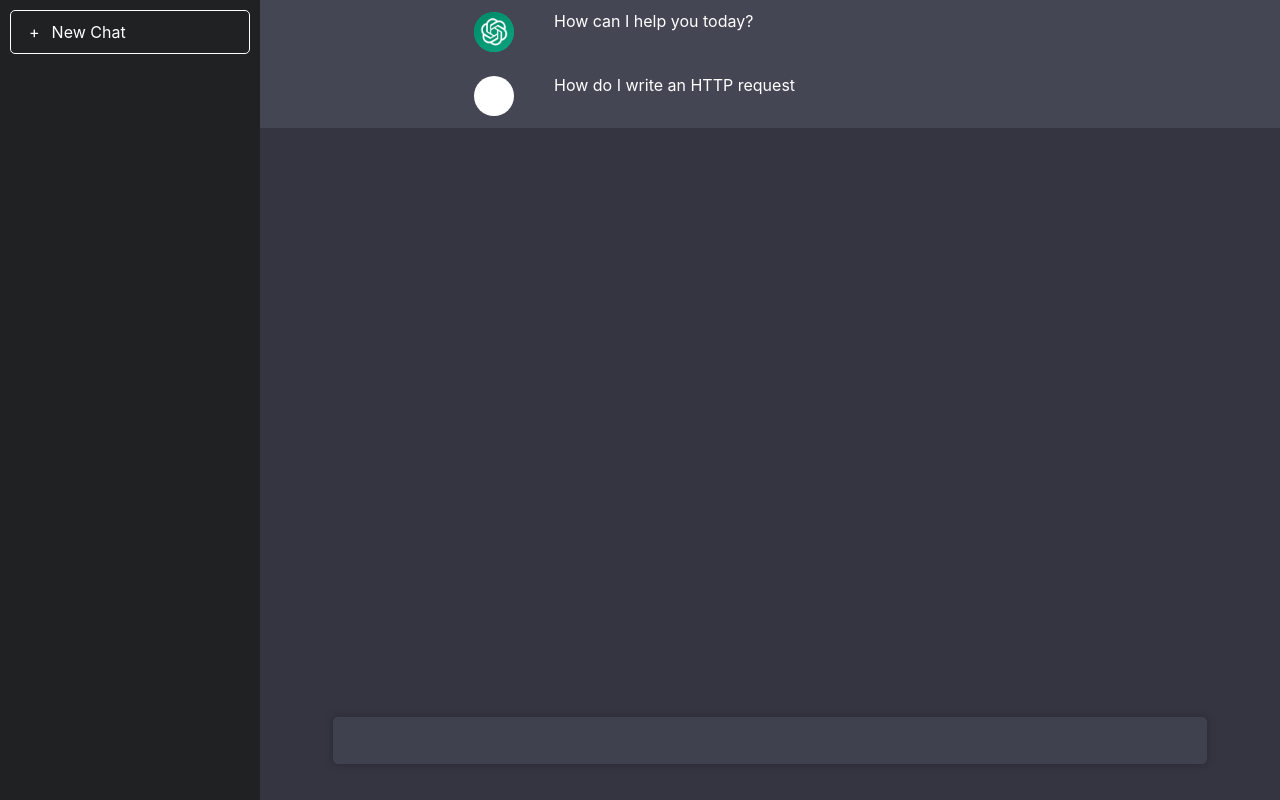
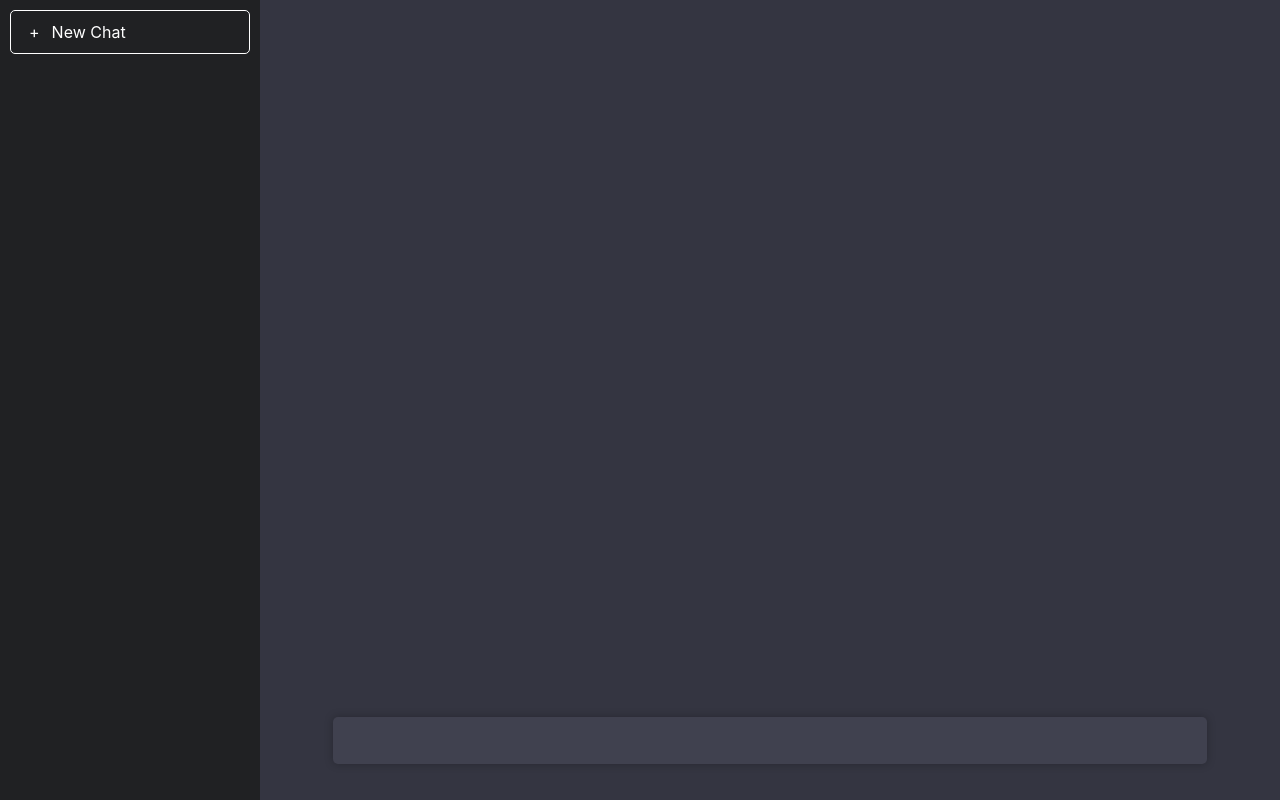
Before and after one commit to Mateo-Rey/InquisitorQuizzer-Frontend, a React (Create React App) app: page / in a window 1280 px wide. Built offline with nearby package versions, Linux system fonts and the light colour scheme.

Commit message:
fully connected

```diff
--- a/src/App.css
+++ b/src/App.css
@@ -66,6 +66,7 @@
 }
 .message {
   padding-left: 40px;
+  overflow: scroll;
   padding-right: 40px;
 }
 .avatar.chatgpt {
@@ -83,6 +84,7 @@
 
 .chatbox {
   flex: 1;
+  overflow: scroll;
   background-color: #343541;
   position: relative;
 }
--- a/src/App.js
+++ b/src/App.js
@@ -5,19 +5,25 @@ import { useState } from "react";
 function App() {
   const [input, setInput] = useState("");
   const [chatLog, setChatLog] = useState([
-    {
-      user: "gpt",
-      message: "How can I help you today?",
-    },
-    {
-      user: "me",
-      message: "How do I write an HTTP request",
-    },
+
   ]);
+  console.log(chatLog);
   const handleSubmit = async (e) => {
     e.preventDefault();
-    setChatLog([...chatLog], { user: "Me", message: `${input}` });
+    let chatLogNew = [...chatLog, { user: "Me", message: `${input}` }];
     setInput("");
+    setChatLog([...chatLogNew])
+    const messages = chatLogNew.map((message) => message.message).
+    join("\n");
+    const response = await fetch("http://localhost:3080/", {
+      method: "POST",
+      headers: { 'Content-Type': 'application/json' },
+      body: JSON.stringify({
+        message: messages,
+      })
+    })
+    const data = await response.json();
+    setChatLog([...chatLogNew, { user: "gpt", message: `${data.message}`}]);
   };
   return (
     <div className="App">
```
